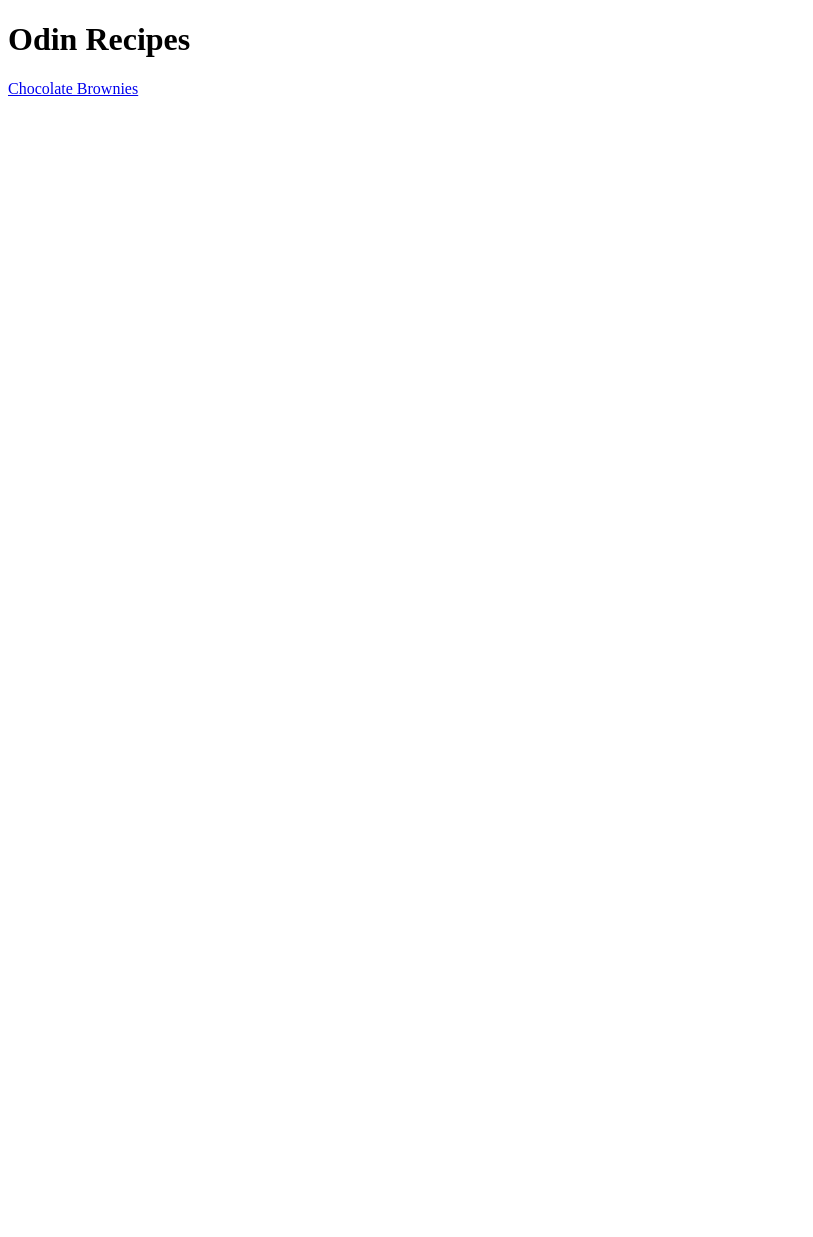
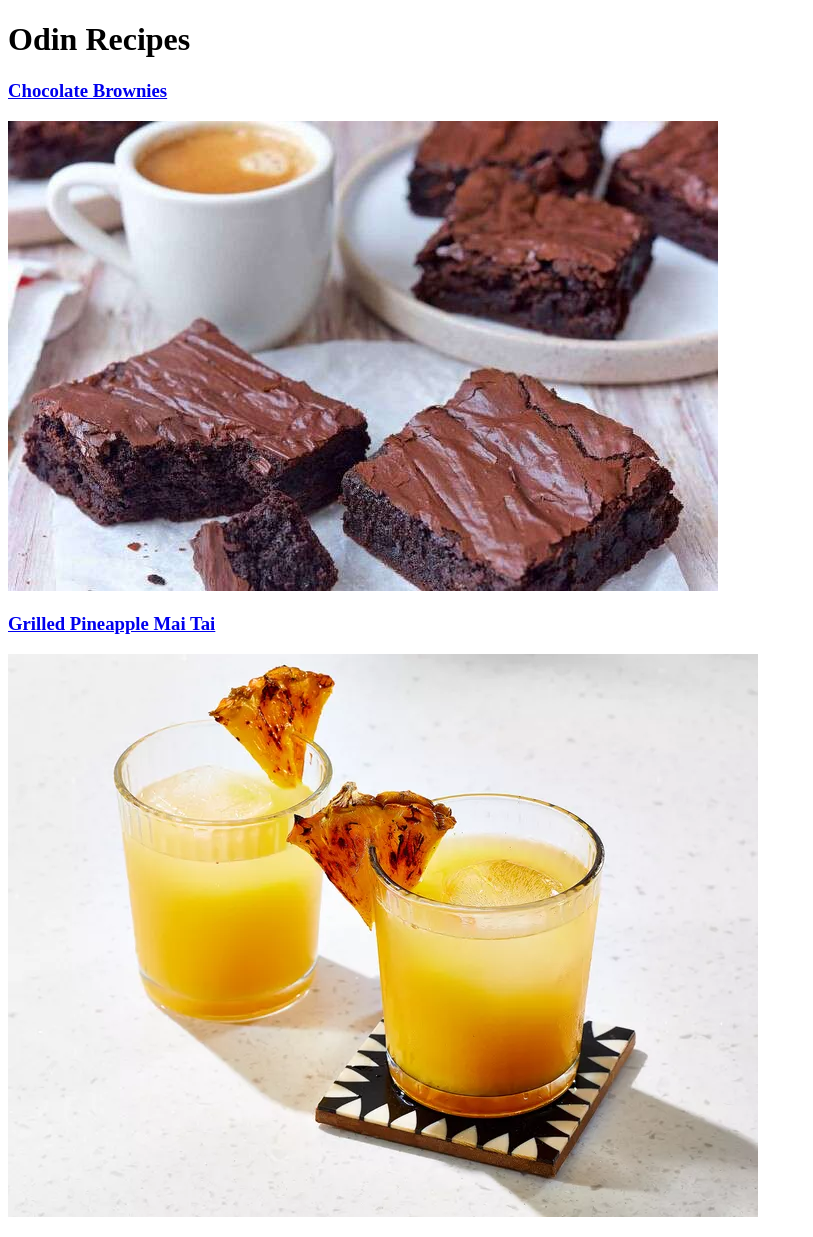
Before and after one commit to Jek546/odin-recipes, a plain HTML site: page index.html in a window 1280 px wide. Shown: the whole page, without its empty margins (0-813 px from the left). Before the commit the page ends 800 px from the top, so only its background shows below. Drawn offline with Linux system fonts and the light colour scheme.

Commit message:
[Create Mai Tai page]

```diff
--- a/index.html
+++ b/index.html
@@ -8,6 +8,13 @@
 </head>
 <body>
     <h1>Odin Recipes</h1>
-    <a href="./Chocolate-Brownies.html">Chocolate Brownies</a>
+    <h3><a href="./Chocolate-Brownies.html">Chocolate Brownies</a></h3>
+    <p>
+        <img src="./Chocolate-Brownies.jpeg" alt="Image of Chocolate Brownies">
+    </p>
+    <h3><a href="./Grilled-Pineapple-Mai-Tai.html">Grilled Pineapple Mai Tai</a></h3>
+    <p>
+        <img src="./Grilled-Pineapple-Mai-tai.webp" alt="Grilled Pineapple Mai Tai">
+    </p>
 </body>
 </html>
```
